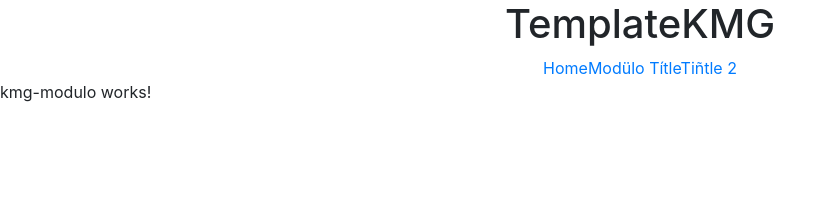
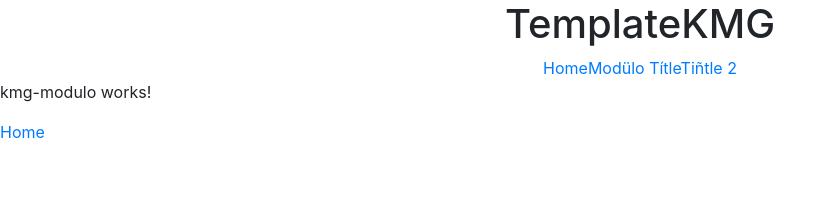
Before and after one commit to jisegura/TemplateWebKMG, an Angular app: page /modulo in a window 1280 px wide. Shown: the top 212 px of the page, without its empty margins (0-835 px from the left). Built offline with nearby package versions, Linux system fonts and the light colour scheme.

Commit message:
add sub menu

```diff
--- a/src/app/component/kmg-modulo/kmg-modulo.component.html
+++ b/src/app/component/kmg-modulo/kmg-modulo.component.html
@@ -1,3 +1,6 @@
 <p>
   kmg-modulo works!
 </p>
+
+<a routerLink="menu">Home</a>
+<router-outlet></router-outlet>
```
Also changed, not shown: src/app/app-routing.module.ts (+7 -1 lines).
